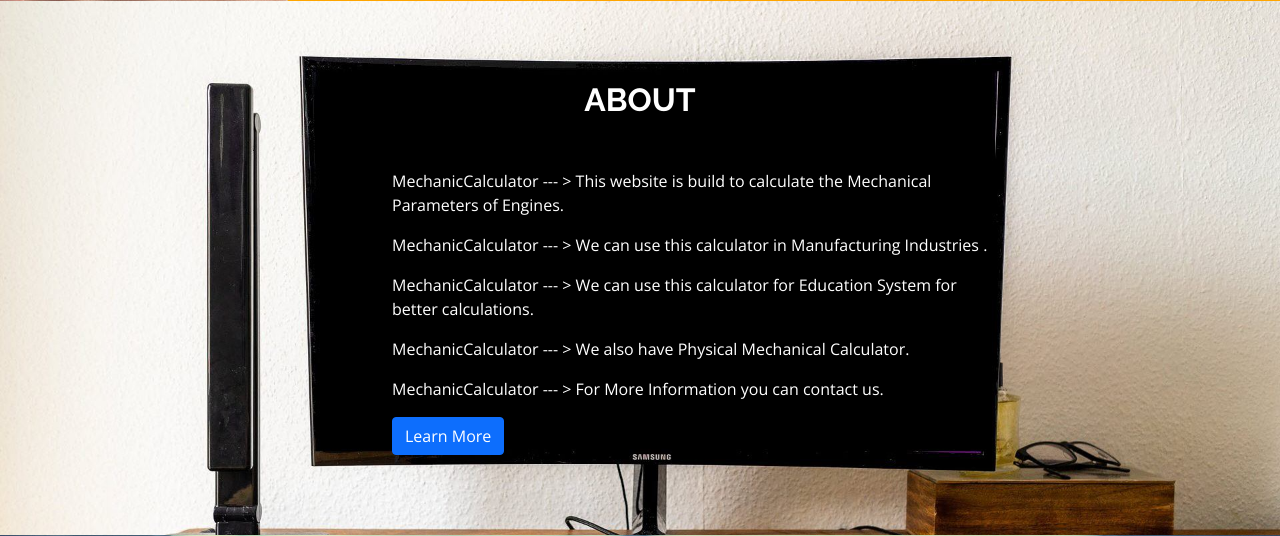
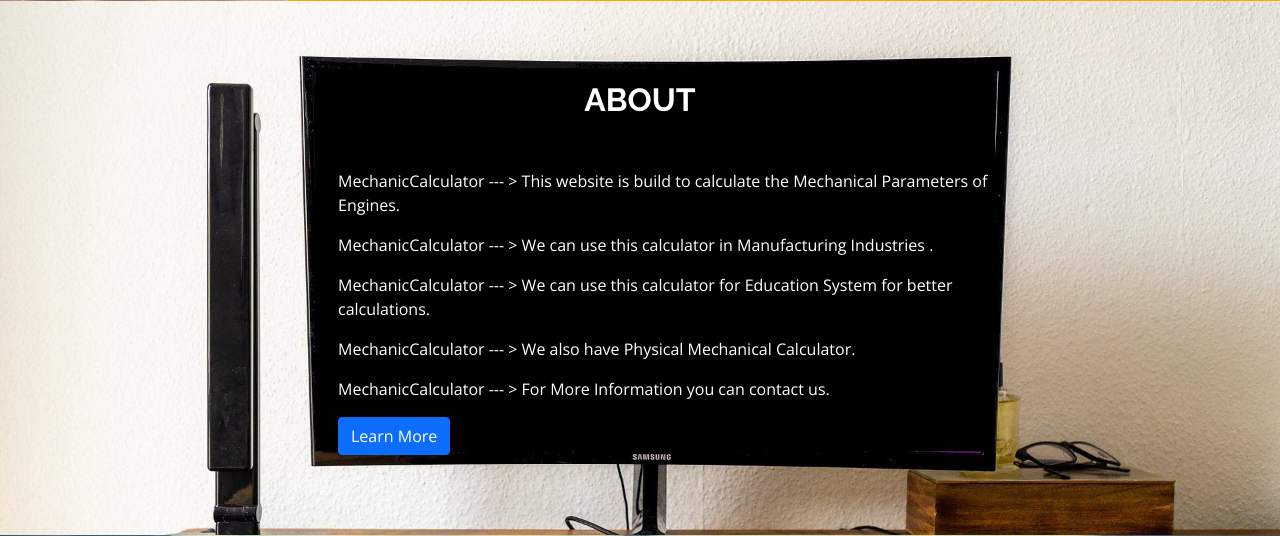
Before and after one commit to vanamala-19/Mechanical-Calculator, a Flask app: page / in a window 1280 px wide. Shown: the part 816-1352 px from the top of the page. Run offline with Flask 2, Linux system fonts and the light colour scheme; some libraries are stand-ins or nearby versions.

Commit message:
Update style.css

```diff
--- a/static/css/style.css
+++ b/static/css/style.css
@@ -482,8 +482,8 @@ section {
 --------------------------------------------------------------*/
 #desktop{
   display: block;
-  padding-left: 310px;
-  padding-right: 210px;
+  padding-left: 20vw;
+  padding-right: 15vw;
 }
 #mobile{
   display: none;
```
